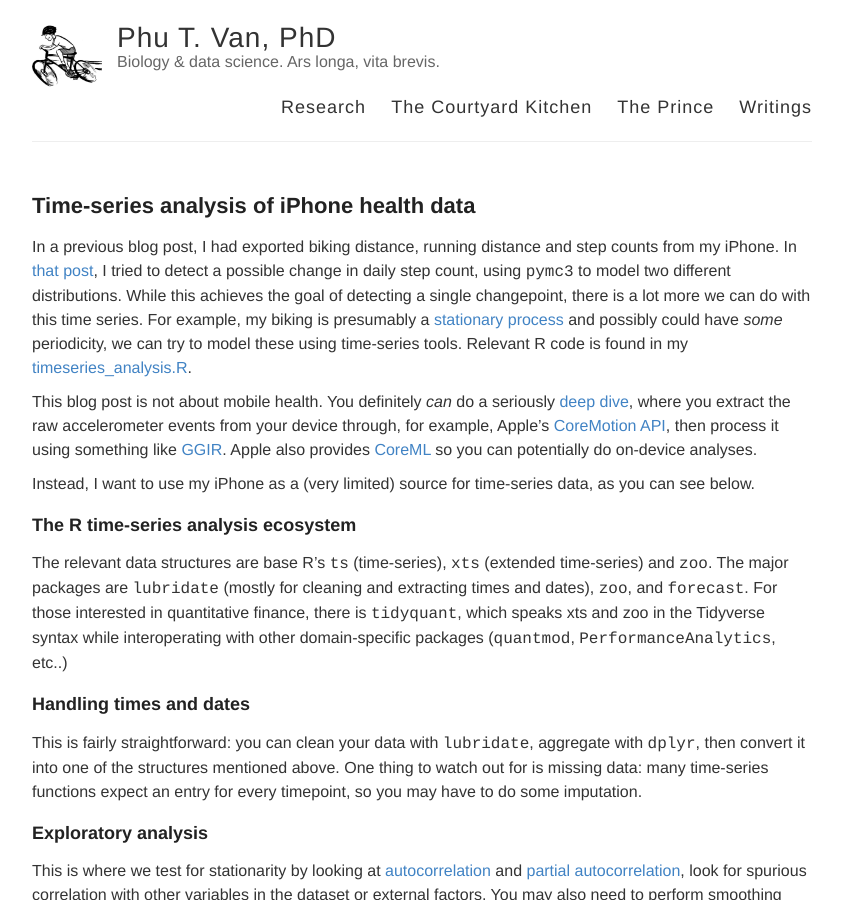
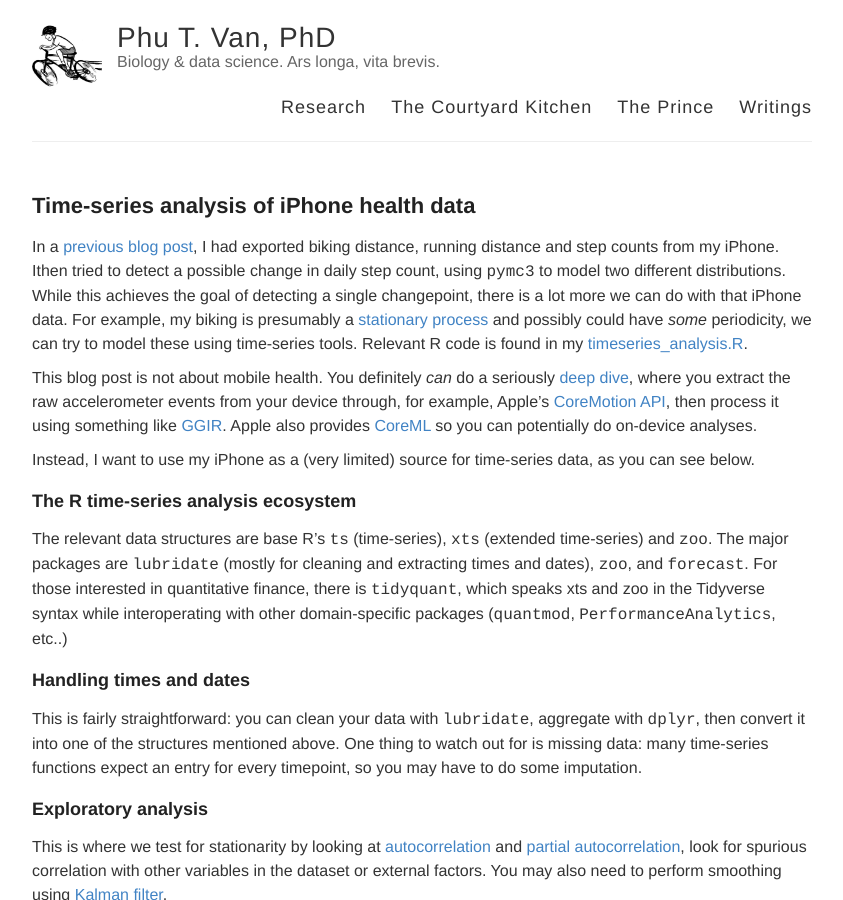
Before and after one commit to ptvan/ptvan.github.io, a Jekyll site: the page built from _posts/2019-11-15-timeseries-analysis-of-iPhone-health_data.md, in a window 1280 px wide and 900 px high. Shown: the whole window, without its empty margins (218-1061 px from the left). Built offline with Jekyll 4.4.1, drawn with Linux system fonts in a browser that asks for light colours.

Commit message:
updated timeseries analysis blogpost

```diff
--- a/_posts/2019-11-15-timeseries-analysis-of-iPhone-health_data.md
+++ b/_posts/2019-11-15-timeseries-analysis-of-iPhone-health_data.md
@@ -3,8 +3,7 @@ layout: post
 title: Time-series analysis of iPhone health data
 ---
 
-In a previous blog post, I had exported biking distance, running distance and step counts from my iPhone.
-In [that post](https://ptvan.github.io/Python-MCMC-nuggets/), I tried to detect a possible change in daily step count, using `pymc3` to model two different distributions. While this achieves the goal of detecting a single changepoint, there is a lot more we can do with this time series. For example, my biking is presumably a [stationary process](https://en.wikipedia.org/wiki/Stationary_process) and possibly could have _some_ periodicity, we can try to model these using time-series tools. Relevant R code is found in my [timeseries_analysis.R](https://github.com/ptvan/R-snippets/blob/master/timeseries_analysis.R).
+In a [previous blog post](https://ptvan.github.io/Python-MCMC-nuggets/), I had exported biking distance, running distance and step counts from my iPhone. Ithen  tried to detect a possible change in daily step count, using `pymc3` to model two different distributions. While this achieves the goal of detecting a single changepoint, there is a lot more we can do with that iPhone data. For example, my biking is presumably a [stationary process](https://en.wikipedia.org/wiki/Stationary_process) and possibly could have _some_ periodicity, we can try to model these using time-series tools. Relevant R code is found in my [timeseries_analysis.R](https://github.com/ptvan/R-snippets/blob/master/timeseries_analysis.R).
 
 This blog post is not about mobile health. You definitely *can* do a seriously [deep dive](https://towardsdatascience.com/run-or-walk-detecting-user-activity-with-machine-learning-and-core-ml-part-1-9658c0dcdd90), where you extract the raw accelerometer events from your device through, for example, Apple's [CoreMotion API](https://developer.apple.com/documentation/coremotion), then process it using something like [GGIR](https://cran.r-project.org/web/packages/GGIR/vignettes/GGIR.html). Apple also provides [CoreML](https://developer.apple.com/documentation/coreml) so you can potentially do on-device analyses.
 
```
